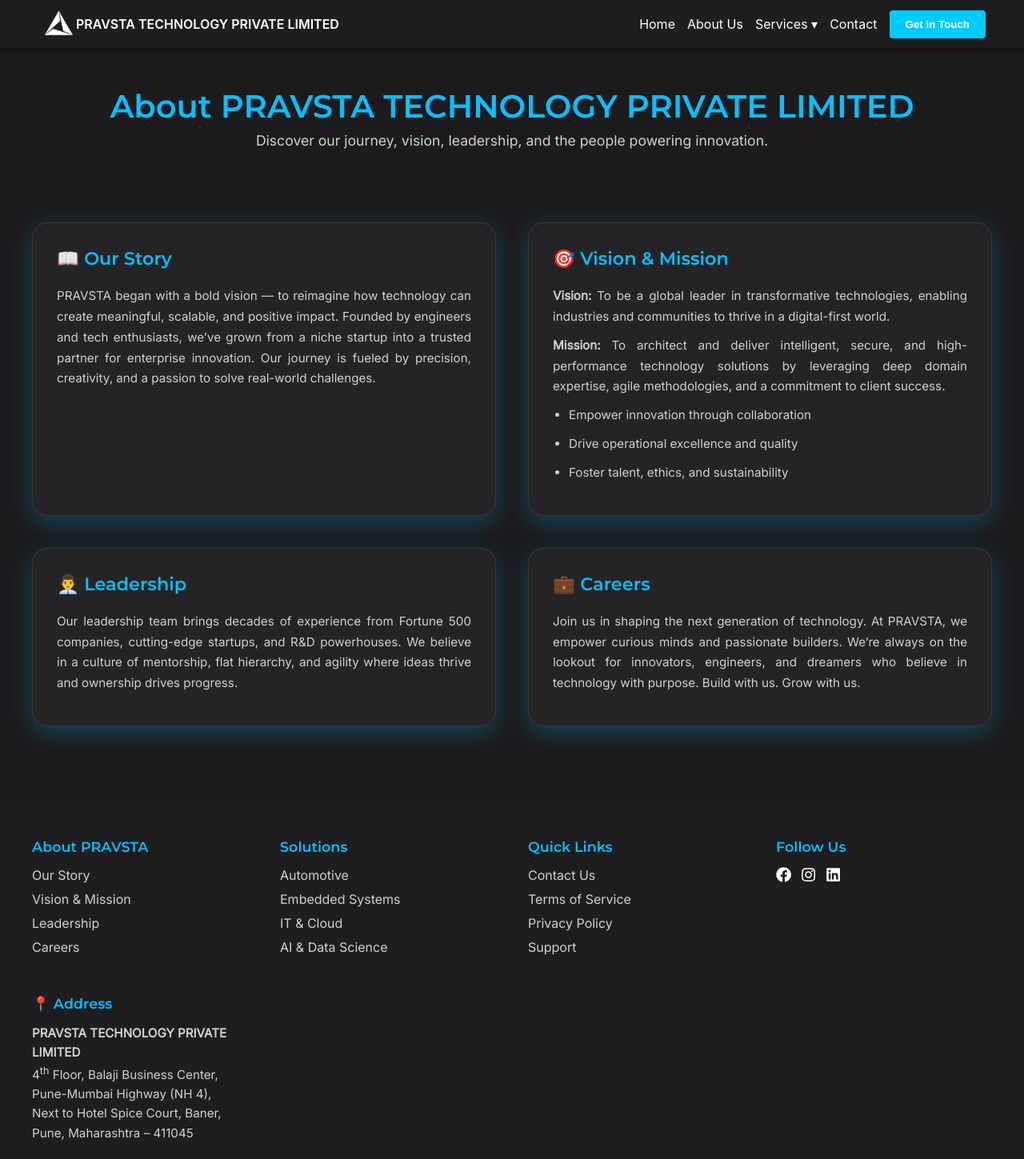
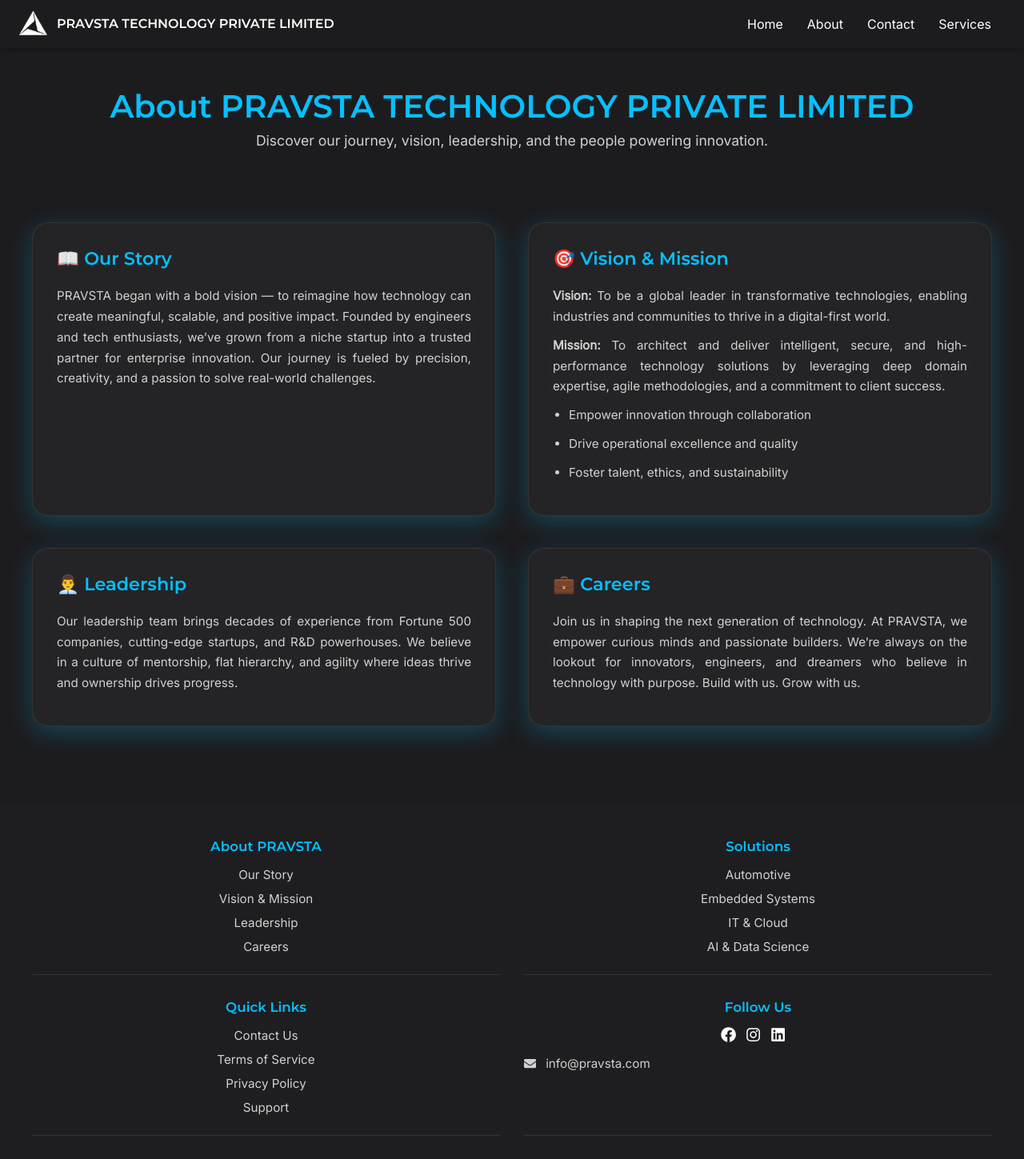
Before and after one commit to vinayaknaganuri7/pravsta, a React (Create React App) app: page /about in a window 1280 px wide. Shown: the top 1449 px of the page at 80% size. Built offline with nearby package versions, Linux system fonts and the light colour scheme.

Commit message:
footer bar chng

```diff
--- a/public/index.html
+++ b/public/index.html
@@ -6,6 +6,7 @@
     <meta name="viewport" content="width=device-width, initial-scale=1" />
     <link href="https://fonts.googleapis.com/css2?family=Inter&family=Montserrat:wght@600&display=swap" rel="stylesheet">
     <meta name="viewport" content="width=device-width, initial-scale=1.0">
+    <link href="https://fonts.googleapis.com/css2?family=Inter&family=Montserrat:wght@600&display=swap" rel="stylesheet">
 
     <meta name="theme-color" content="#000000" />
     <meta
--- a/src/components/Footer.css
+++ b/src/components/Footer.css
@@ -1,21 +1,25 @@
-/* ====================
-   ✅ BASE STYLES
-==================== */
 .footer {
-  background-color: #1e1e20; /* Dark UI Base */
+  background-color: #1e1e20;
   color: #FFFFFF;
   padding: 40px 20px 20px;
   font-family: 'Inter', sans-serif;
   overflow-x: hidden;
 }
 
+/* === Grid: 2 columns + full-width address === */
 .footer-grid {
   display: grid;
-  grid-template-columns: repeat(auto-fit, minmax(200px, 1fr));
+  grid-template-columns: repeat(2, 1fr);
+  grid-template-rows: auto auto auto;
   gap: 30px;
   max-width: 1200px;
   margin: auto;
   padding-bottom: 20px;
+}
+
+.footer-col {
+  border-bottom: 1px solid rgba(255, 255, 255, 0.1);
+  padding-bottom: 15px;
 }
 
 .footer-col h4 {
@@ -23,12 +27,14 @@
   font-family: 'Montserrat', sans-serif;
   color: #07BFFF;
   font-size: 1.05rem;
+  text-align: center;
 }
 
 .footer-col ul {
   list-style: none;
   padding: 0;
   margin: 0;
+  text-align: center;
 }
 
 .footer-col ul li {
@@ -46,6 +52,10 @@
   color: #0FFFB2;
 }
 
+.footer-icons {
+  text-align: center;
+}
+
 .footer-icons a {
   margin-right: 12px;
   color: #FFFFFF;
@@ -57,11 +67,22 @@
   color: #0FFFB2;
 }
 
+/* === Centered Address Column === */
+.address-col {
+  grid-column: span 2;
+  display: flex;
+  flex-direction: column;
+  align-items: center;
+  text-align: center;
+}
+
 .address-col p {
   font-size: 0.9rem;
   line-height: 1.6;
   color: #D1D1D1;
-  text-align: left;
+  max-width: 700px;
+  margin: 0 auto;
+  word-break: break-word;
 }
 
 .footer-bottom {
@@ -78,34 +99,33 @@
   color: #D1D1D1;
 }
 
-
-/* ====================
-   ✅ MOBILE (≤768px)
-==================== */
-@media (max-width: 768px) {
+/* === Media Queries === */
+@media (max-width: 992px) {
   .footer {
-    padding: 30px 16px 15px;
+    padding: 32px 16px;
   }
 
   .footer-grid {
-    display: flex;
-    flex-direction: row;
-    flex-wrap: nowrap;
-    overflow-x: auto;
-    gap: 32px;
-    justify-content: flex-start;
-    align-items: flex-start;
-    padding-bottom: 20px;
+    gap: 25px;
+  }
+}
+
+@media (max-width: 768px) {
+  .footer {
+    padding: 28px 14px;
   }
 
-  .footer-col {
-    min-width: 180px;
-    flex-shrink: 0;
+  .footer-grid {
+    grid-template-columns: 1fr;
+    grid-template-rows: auto;
+    gap: 20px;
   }
 
-  .footer-col h4 {
-    font-size: 1rem;
-    margin-bottom: 10px;
+  .footer-col h4,
+  .footer-col ul,
+  .footer-icons,
+  .address-col {
+    text-align: center;
   }
 
   .footer-col ul li a {
@@ -119,113 +139,62 @@
 
   .address-col p {
     font-size: 0.85rem;
-    line-height: 1.5;
   }
 
-  .footer-bottom,
+  .footer-bottom {
+    font-size: 0.8rem;
+  }
+
   .footer-note {
-    text-align: center;
+    font-size: 0.7rem;
   }
 }
 
-/* ====================
-   ✅ EXTRA SMALL MOBILE (≤360px)
-==================== */
-@media (max-width: 360px) {
+@media (max-width: 600px) {
   .footer {
-    padding: 24px 12px 12px;
+    padding: 24px 12px;
   }
 
-  .footer-col {
-    min-width: 160px;
+  .footer-col h4 {
+    font-size: 0.95rem;
   }
 
   .footer-col ul li a {
     font-size: 0.85rem;
   }
 
+  .footer-icons a {
+    font-size: 1rem;
+    margin-right: 8px;
+  }
+
   .address-col p {
     font-size: 0.8rem;
   }
 
+  .footer-bottom {
+    font-size: 0.75rem;
+  }
+
   .footer-note {
-    font-size: 0.68rem;
+    font-size: 0.65rem;
   }
 }
 
-/* ====================
-   ✅ TABLET (769–1024px)
-==================== */
-@media (min-width: 769px) and (max-width: 1024px) {
-  .footer {
-    padding: 30px 24px 15px;
-  }
-
-  .footer-grid {
-    display: flex;
-    flex-wrap: nowrap;
-    overflow-x: auto;
-    flex-direction: row;
-    gap: 32px;
-  }
-
-  .footer-col {
-    min-width: 180px;
-    flex-shrink: 0;
-  }
-
+@media (max-width: 400px) {
   .footer-col h4 {
-    font-size: 1rem;
+    font-size: 0.9rem;
   }
 
   .footer-col ul li a {
-    font-size: 0.9rem;
+    font-size: 0.8rem;
+  }
+
+  .footer-icons a {
+    font-size: 0.95rem;
   }
 
   .address-col p {
-    font-size: 0.88rem;
-  }
-
-  .footer-bottom,
-  .footer-note {
-    font-size: 0.8rem;
-    text-align: center;
-  }
-}
-
-/* ====================
-   ✅ DESKTOP (≥1025px)
-==================== */
-@media (min-width: 1025px) {
-  .footer {
-    width: 100%;
-    padding: 40px 30px 20px;
-  }
-
-  .footer-grid {
-    display: grid;
-    grid-template-columns: repeat(4, 1fr);
-    gap: 40px;
-    padding-bottom: 30px;
-  }
-
-  .footer-col h4 {
-    font-size: 1.1rem;
-  }
-
-  .footer-col ul li a {
-    font-size: 1rem;
-  }
-
-  .address-col p {
-    font-size: 0.95rem;
-  }
-
-  .footer-bottom {
-    font-size: 0.85rem;
-  }
-
-  .footer-note {
     font-size: 0.75rem;
   }
 }
--- a/src/components/Footer.js
+++ b/src/components/Footer.js
@@ -1,5 +1,5 @@
 import React from 'react';
-import { FaFacebook, FaInstagram, FaLinkedin } from 'react-icons/fa';
+import { FaFacebook, FaInstagram, FaLinkedin, FaEnvelope } from 'react-icons/fa';
 import './Footer.css';
 
 const Footer = () => {
@@ -43,19 +43,19 @@ const Footer = () => {
             <a href="https://www.instagram.com" target="_blank" rel="noopener noreferrer"><FaInstagram /></a>
             <a href="https://www.linkedin.com/company/pravsta" target="_blank" rel="noopener noreferrer"><FaLinkedin /></a>
           </div>
+          <div className="email-contact">
+            <FaEnvelope style={{ marginRight: '8px' }} />
+            <a href="mailto:info@pravsta.com">info@pravsta.com</a>
+          </div>
         </div>
 
         <div className="footer-col address-col">
+          <div>
           <h4>📍 Address</h4>
           <p>
-             <p><strong>PRAVSTA TECHNOLOGY PRIVATE LIMITED</strong></p>
-                <p>
-                  4<sup>th</sup> Floor, Balaji Business Center,<br />
-                  Pune-Mumbai Highway (NH 4),<br />
-                  Next to Hotel Spice Court, Baner,<br />
-                  Pune, Maharashtra – 411045
-                </p>
+            <strong>PRAVSTA TECHNOLOGY PRIVATE LIMITED</strong> | 4<sup>th</sup> Floor, Balaji Business Center, Pune-Mumbai Highway (NH 4), Next to Hotel Spice Court, Baner, Pune, Maharashtra – 411045
           </p>
+          </div>
         </div>
       </div>
 
--- a/src/components/Navbar.css
+++ b/src/components/Navbar.css
@@ -1,24 +1,41 @@
-/* === RESET & BASE === */
+/* === Root Variables === */
+:root {
+  --color-primary: #07BFFF;
+  --color-accent: #0FFFB2;
+  --color-dark-ui: #1C1C1E;
+  --color-secondary: #2F2F35;
+  --color-light-text: #D1D1D1;
+  --color-white: #FFFFFF;
+  --color-shadow-glow: rgba(7, 191, 255, 0.25);
+  --color-glass-bg: rgba(255, 255, 255, 0.04);
+  --color-glass-border: rgba(255, 255, 255, 0.08);
+}
+
+/* === Fonts (Load in index.html) ===
+<link href="https://fonts.googleapis.com/css2?family=Inter&family=Montserrat:wght@600&display=swap" rel="stylesheet">
+*/
+
+/* === Reset & Base === */
 * {
   margin: 0;
   padding: 0;
   box-sizing: border-box;
 }
 
-html, body {
-  width: 100%;
-  max-width: 100%;
+body, html {
+  width: 100vw;
   overflow-x: hidden;
   font-family: 'Inter', sans-serif;
-  scroll-behavior: smooth;
+  background-color: var(--color-dark-ui);
+  color: var(--color-white);
 }
 
-/* === NAVBAR BASE === */
+/* === Navbar === */
 .navbar {
   width: 100%;
   height: 60px;
-  background-color: #1e1e20;
-  color: white;
+  background-color: var(--color-dark-ui);
+  color: var(--color-white);
   display: flex;
   align-items: center;
   justify-content: space-between;
@@ -39,7 +56,7 @@ html, body {
   display: flex;
   align-items: center;
   text-decoration: none;
-  color: white;
+  color: var(--color-white);
 }
 
 .logo-image {
@@ -48,54 +65,83 @@ html, body {
 }
 
 .company-name {
+  font-family: 'Montserrat', sans-serif;
   font-size: 1rem;
   font-weight: 600;
-  white-space: nowrap;
+  color: var(--color-white);
+  white-space: normal;
+  max-width: 100%;
+  line-height: 1.2;
+  margin-left: 8px;
+  text-align: left;
 }
 
-.navbar-right {
-  display: flex;
+
+.menu-button-wrapper {
+  display: none;
   align-items: center;
-  gap: 20px;
+  gap: 6px;
+  cursor: pointer;
 }
 
-/* === NAV LINKS === */
+.menu-text {
+  color: var(--color-white);
+  font-weight: 500;
+  font-size: 1rem;
+}
+
+.navbar-hamburger {
+  display: none;
+  flex-direction: column;
+  gap: 5px;
+}
+
+.bar {
+  width: 25px;
+  height: 3px;
+  background-color: var(--color-white);
+  border-radius: 2px;
+  transition: 0.3s ease;
+}
+
 .navbar-links {
   display: flex;
   list-style: none;
   gap: 15px;
-  align-items: center;
+  padding-right: 10px;
 }
 
 .navbar-link {
+  margin-right: 15px;
   text-decoration: none;
-  color: white;
+  color: var(--color-white);
   font-size: 1rem;
-  transition: color 0.3s;
+  font-family: 'Inter', sans-serif;
   cursor: pointer;
+  transition: 0.3s;
 }
 
 .navbar-link:hover {
-  color: #00ccff;
+  color: var(--color-primary);
 }
 
-/* === CTA BUTTON === */
 .cta-button {
-  background-color: #00ccff;
+  background-color: var(--color-primary);
   border: none;
-  color: white;
+  color: var(--color-white);
   padding: 8px 16px;
   border-radius: 4px;
   cursor: pointer;
   font-weight: bold;
   transition: background 0.3s;
+  font-family: 'Inter', sans-serif;
 }
 
 .cta-button:hover {
   background-color: #009ecc;
 }
 
-/* === DROPDOWN === */
+/* === Dropdown === */
 .dropdown {
   position: relative;
 }
@@ -104,7 +150,7 @@ html, body {
   position: absolute;
   top: 100%;
   left: 0;
-  background-color: #1e1e20;
+  background-color: var(--color-dark-ui);
   list-style: none;
   padding: 10px 0;
   border-radius: 4px;
@@ -118,9 +164,10 @@ html, body {
 }
 
 .dropdown-menu li a {
-  color: white;
+  color: var(--color-white);
   text-decoration: none;
   display: block;
+  font-family: 'Inter', sans-serif;
 }
 
 .dropdown-menu li a:hover {
@@ -128,155 +175,90 @@ html, body {
   border-radius: 3px;
 }
 
-/* === HAMBURGER === */
-.navbar-hamburger {
-  display: none;
-  flex-direction: column;
-  gap: 5px;
-  cursor: pointer;
-}
-
-.bar {
-  width: 25px;
-  height: 3px;
-  background-color: white;
-  border-radius: 2px;
-  transition: 0.3s ease;
-}
-
-/* === MINI MOBILE (200px–319px) === */
-@media (max-width: 319px) {
+/* === Responsive: Mobile === */
+@media (max-width: 768px) {
   .navbar {
     flex-direction: column;
-    height: auto;
+    align-items: flex-start;
     padding: 0;
   }
+
   .navbar-left {
-    flex-direction: column;
-    align-items: flex-start;
-    gap: 8px;
-    padding: 8px 12px;
+    width: 100%;
+    justify-content: space-between;
+    padding: 10px 16px;
+    border-bottom: 1px solid var(--color-secondary);
   }
-  .company-name {
-    font-size: 0.85rem;
+
+  .menu-button-wrapper {
+    display: flex;
   }
-  .logo-image {
-    height: 30px;
+
+  .navbar-hamburger {
+    display: flex;
   }
+
   .navbar-links {
     display: none;
     flex-direction: column;
     width: 100%;
-    padding: 8px 12px;
-    gap: 10px;
-    background-color: #13131a;
+    background-color: var(--color-secondary);
+    padding: 12px 16px;
+    gap: 12px;
   }
+
   .navbar-links.active {
     display: flex;
   }
+
   .navbar-link {
-    font-size: 0.85rem;
+    text-align: left;
+    width: 100%;
     padding: 8px 0;
   }
-  .cta-button {
-    padding: 6px 12px;
-    font-size: 0.8rem;
-  }
+
   .dropdown-menu {
     position: static;
     box-shadow: none;
-    border-radius: 0;
     padding: 0;
-    min-width: 100%;
-  }
-  .navbar-hamburger {
-    display: flex;
   }
 }
 
-/* === SMALL MOBILE (320px–480px) === */
-@media (min-width: 320px) and (max-width: 480px) {
-  .navbar-hamburger {
-    display: flex;
+/* === Company Name Scaling === */
+@media (max-width: 768px) {
+  .company-name {
+    font-size: 0.9rem;
+    /* max-width: 120px; */
   }
-  .navbar {
-    flex-direction: column;
-    align-items: flex-start;
+}
+@media (max-width: 480px) {
+  .company-name {
+    font-size: 0.8rem;
+    /* max-width: 100px; */
   }
-  .navbar-left {
-    width: 100%;
-    justify-content: space-between;
-    padding: 10px 16px;
-    border-bottom: 1px solid #333;
-    background-color: #0f0f13;
-  }
-  .navbar-links {
+}
+@media (max-width: 280px) {
+  .company-name {
     display: none;
-    flex-direction: column;
-    width: 100%;
-    padding: 12px 16px;
-    gap: 12px;
-    background-color: #13131a;
-  }
-  .navbar-links.active {
-    display: flex;
   }
 }
 
-/* === REGULAR MOBILE (481px–768px) === */
-@media (min-width: 481px) and (max-width: 768px) {
-  .navbar {
-    flex-direction: column;
-    padding: 0;
-  }
-  .navbar-left {
-    width: 100%;
-    justify-content: space-between;
-    padding: 10px 16px;
-    background-color: #0f0f13;
-  }
-  .navbar-links {
-    display: none;
-    flex-direction: column;
-    width: 100%;
-    background-color: #13131a;
-    padding: 12px 16px;
-    gap: 12px;
-  }
-  .navbar-links.active {
-    display: flex;
-  }
-  .navbar-hamburger {
-    display: flex;
-  }
+
+
+.email-contact {
+  margin-top: 12px;
+  color: #D1D1D1;
+  font-size: 0.95rem;
+  display: flex;
+  align-items: center;
 }
 
-/* === TABLET (769px–1024px) === */
-@media (min-width: 769px) and (max-width: 1024px) {
-  .navbar {
-    padding: 0 24px;
-  }
-  .navbar-left,
-  .navbar-right {
-    gap: 12px;
-  }
-  .navbar-link {
-    font-size: 0.95rem;
-  }
-  .dropdown-menu {
-    min-width: 200px;
-  }
+.email-contact a {
+  color: #D1D1D1;
+  text-decoration: none;
+  margin-left: 4px;
 }
 
-/* === DESKTOP (1025px and up) === */
-@media (min-width: 1025px) {
-  .navbar {
-    padding: 0 48px;
-  }
-  .navbar-link {
-    font-size: 1rem;
-  }
-  .cta-button {
-    padding: 10px 20px;
-  }
+.email-contact a:hover {
+  color: #0FFFB2;
 }
--- a/src/components/Navbar.js
+++ b/src/components/Navbar.js
@@ -1,36 +1,37 @@
 import React, { useState, useRef, useEffect } from 'react';
 import { Link } from 'react-router-dom';
+import logo from './pages/images/logo.png';
 import './Navbar.css';
-import logo from './pages/images/logo.png';
 
 const Navbar = () => {
   const [isMenuOpen, setIsMenuOpen] = useState(false);
   const [isServicesOpen, setIsServicesOpen] = useState(false);
-  const navRef = useRef(null);
 
-  const toggleMenu = () => setIsMenuOpen(!isMenuOpen);
+  const navRef = useRef(); // reference to the entire nav
 
-  const toggleServicesMobile = () => {
-    if (window.innerWidth <= 768) {
-      setIsServicesOpen(!isServicesOpen);
-    }
+  const toggleMenu = () => {
+    setIsMenuOpen(!isMenuOpen);
+    setIsServicesOpen(false);
   };
 
-  const handleLinkClick = () => {
+  const toggleServices = () => {
+    setIsServicesOpen(prev => !prev);
+  };
+
+  const closeMenus = () => {
     setIsMenuOpen(false);
     setIsServicesOpen(false);
   };
 
-  // Close menu when clicking outside
+  // 🔒 Auto close menus if click is outside nav
   useEffect(() => {
     const handleClickOutside = (event) => {
       if (navRef.current && !navRef.current.contains(event.target)) {
-        setIsMenuOpen(false);
-        setIsServicesOpen(false);
+        closeMenus();
       }
     };
+    document.addEventListener('mousedown', handleClickOutside);
 
-    document.addEventListener('mousedown', handleClickOutside);
     return () => {
       document.removeEventListener('mousedown', handleClickOutside);
     };
@@ -39,44 +40,41 @@ const Navbar = () => {
   return (
     <nav className="navbar" ref={navRef}>
       <div className="navbar-left">
-        <Link to="/" className="logo-link" onClick={handleLinkClick}>
+        <Link to="/" className="logo-link" onClick={closeMenus}>
           <img src={logo} alt="Logo" className="logo-image" />
           <span className="company-name">PRAVSTA TECHNOLOGY PRIVATE LIMITED</span>
         </Link>
 
-        {/* ✅ Hamburger inside navbar-left */}
-        <div className="navbar-hamburger" onClick={toggleMenu}>
+        <div className="menu-button-wrapper" onClick={toggleMenu}>
+          <span className="menu-text">Menu</span>
+          <div className="navbar-hamburger">
             <div className="bar"></div>
             <div className="bar"></div>
             <div className="bar"></div>
           </div>
         </div>
+      </div>
 
-      <div className="navbar-right">
       <ul className={`navbar-links ${isMenuOpen ? 'active' : ''}`}>
-          <li><Link to="/" className="navbar-link" onClick={handleLinkClick}>Home</Link></li>
-          <li><Link to="/about" className="navbar-link" onClick={handleLinkClick}>About Us</Link></li>
-          <li
-            className="dropdown"
-            onMouseEnter={() => window.innerWidth > 768 && setIsServicesOpen(true)}
-            onMouseLeave={() => window.innerWidth > 768 && setIsServicesOpen(false)}
-          >
-            <span className="navbar-link" onClick={toggleServicesMobile}>
-              Services ▾
-            </span>
+        <li><Link className="navbar-link" to="/" onClick={closeMenus}>Home</Link></li>
+        <li><Link className="navbar-link" to="/about" onClick={closeMenus}>About</Link></li>
+
+
+
+        <li><Link className="navbar-link" to="/contact" onClick={closeMenus}>Contact</Link></li>
+
+           <li className="dropdown">
+          <span className="navbar-link" onClick={toggleServices}>Services</span>
           {isServicesOpen && (
             <ul className="dropdown-menu">
-                <li><Link to="/services/automotive" onClick={handleLinkClick}>Automotive Services</Link></li>
-                <li><Link to="/services/ai-data" onClick={handleLinkClick}>AI & Data Services</Link></li>
-                <li><Link to="/services/sap" onClick={handleLinkClick}>SAP Services</Link></li>
-                <li><Link to="/services/web-mobile" onClick={handleLinkClick}>Web & Mobile Development</Link></li>
+              <li><Link to="/services/automotive" onClick={closeMenus}>Automotive</Link></li>
+              <li><Link to="/services/embedded" onClick={closeMenus}>Embedded Systems</Link></li>
+              <li><Link to="/services/it" onClick={closeMenus}>IT & Cloud</Link></li>
+              <li><Link to="/services/ai" onClick={closeMenus}>AI & Data Science</Link></li>
             </ul>
           )}
         </li>
-          <li><Link to="/contact" className="navbar-link" onClick={handleLinkClick}>Contact</Link></li>
-          <li><button className="cta-button" onClick={handleLinkClick}>Get in Touch</button></li>
       </ul>
-      </div>
     </nav>
   );
 };
```
Lines whose indentation alone changed are shown as unchanged.
